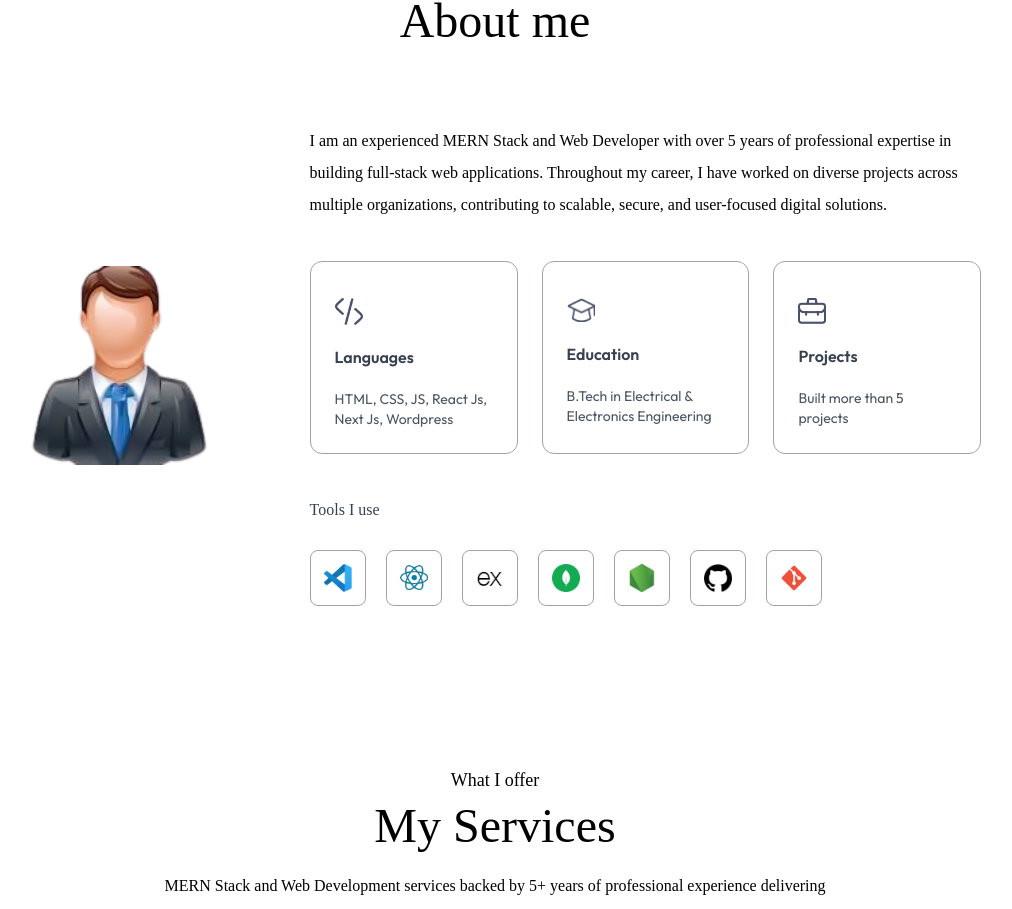
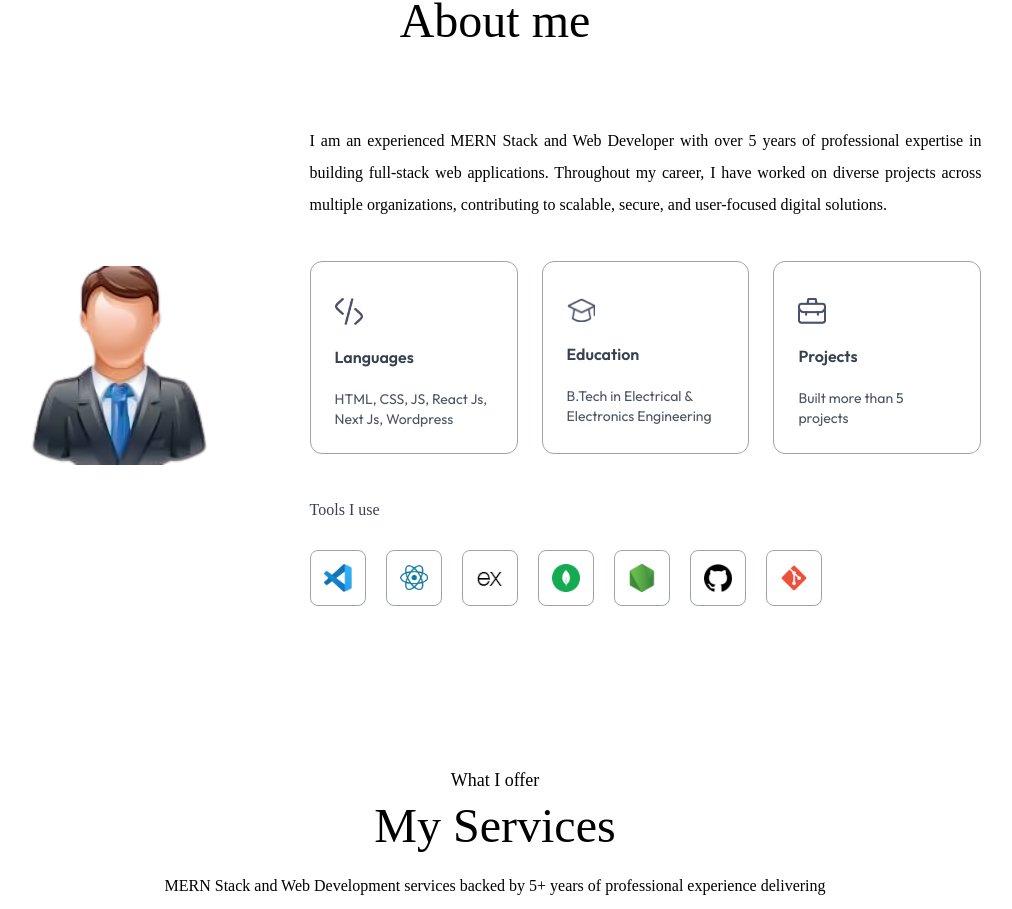
Before and after one commit to vineettiwari1708/portfolio, a Next.js app: page / in a window 1280 px wide. Shown: the part 879-1788 px from the top of the page, without its empty margins (145-1157 px from the left). Built offline with nearby package versions, Linux system fonts and the light colour scheme; a web font is replaced by a local one.

Commit message:
p justify

```diff
--- a/components/About.jsx
+++ b/components/About.jsx
@@ -41,7 +41,7 @@ const About = ({isDarkMode}) => {
             whileInView={{opacity: 1}}
             transition={{duration: 0.6, delay: 0.8}}
             className='w-full flex-col'>
-                <p className='mb-10 max-w-2xl font-Ovo'
+                <p className='mb-10 max-w-2xl font-Ovo sm:text-justify sm:text-center'
                 >I am an experienced MERN Stack and Web Developer with over 5 years of professional expertise in building full-stack web applications. Throughout my career, I have worked on diverse projects across multiple organizations, contributing to scalable, secure, and user-focused digital solutions.</p>
 
                 <motion.ul
```
